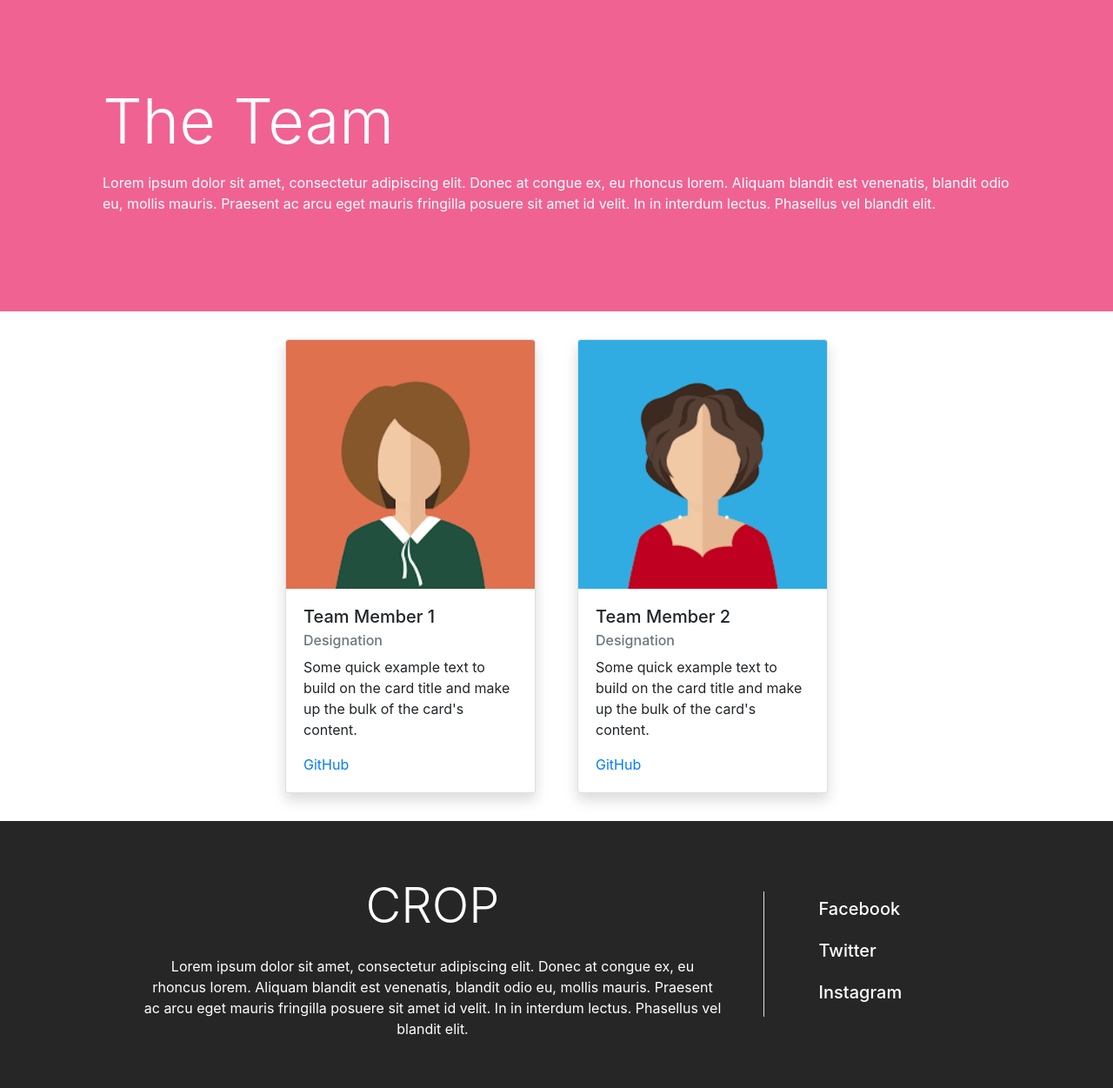
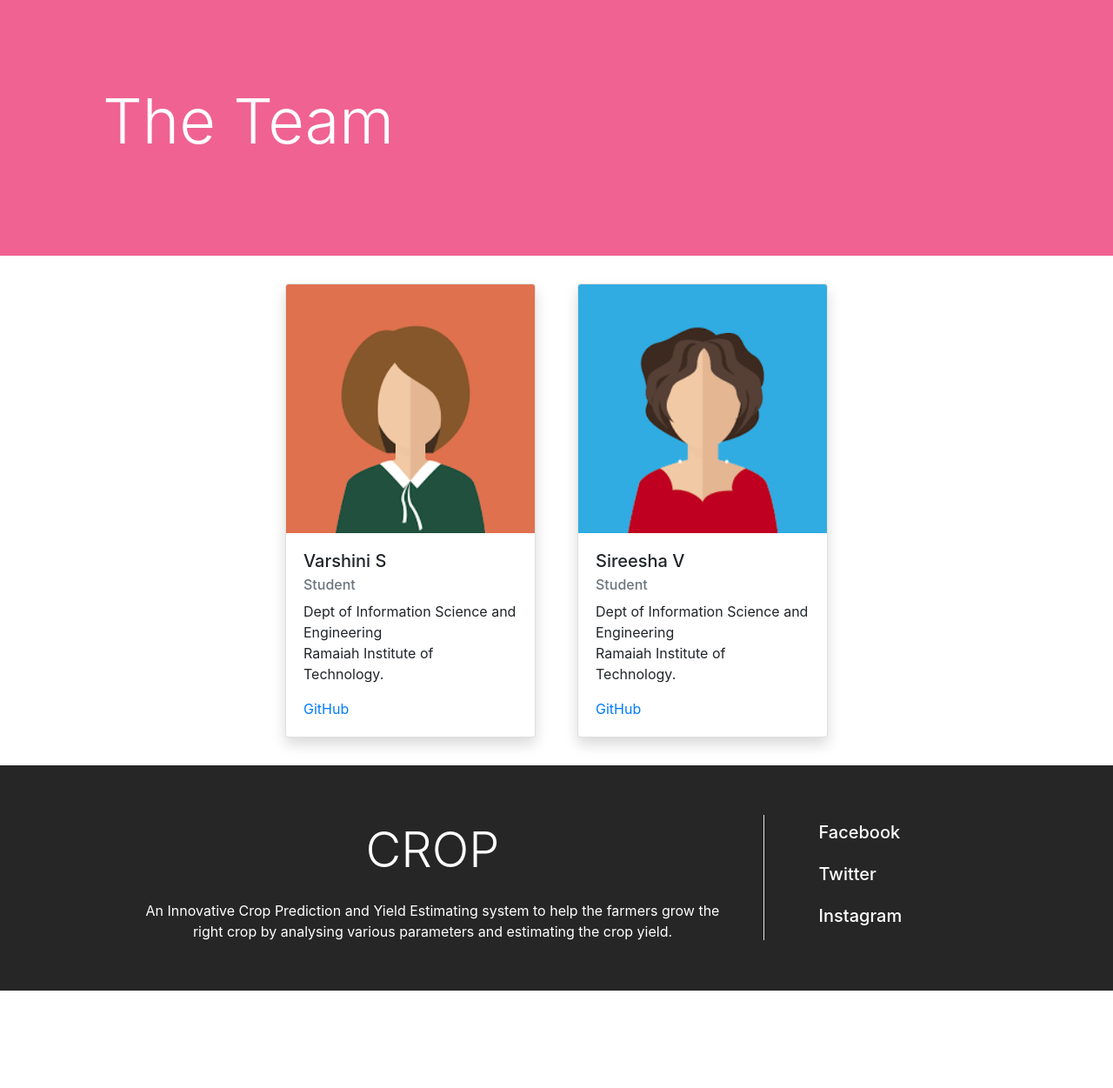
Before and after one commit to Name-Siddhartha/CropPrediction, a Flask app: page /about in a window 1280 px wide. Shown: the part 56-1307 px from the top of the page at 87% size. After the commit the page ends 1195 px from the top, so only its background shows below. Run offline with Flask 2, Linux system fonts and the light colour scheme; some libraries are stand-ins or nearby versions.

Commit message:
Changes in team.html

```diff
--- a/app.py
+++ b/app.py
@@ -33,6 +33,7 @@ def index():
 @app.route('/predict', methods=['GET', 'POST'])
 def predict():
     prediction = None
+    yield2=None
     if request.method == 'POST':
 
         disname = request.form['disname']
@@ -48,10 +49,21 @@ def predict():
         data = [[float(disname), float(sea), float(are), float(
             temp), float(ph), float(rn), float(p), float(n), float(k)]]
 
-        lr = pickle.load(open('RandomForest.pkl', 'rb'))
-        prediction = lr.predict(data)[0]
+        crop_model = pickle.load(open('crop.pkl', 'rb'))
 
-    return render_template('crop.html', prediction=prediction, title="Crop Prediction")
+        prediction = crop_model.predict(data)[0]
+        prediction=0
+        harvest = 123
+        sow=12
+        year=1999
+        data = [[float(disname), float(sea), float(are), float(temp), float(
+            rn), float(sow), float(harvest), float(prediction), float(year)]]
+
+        yield_model = pickle.load(open('yield.pkl', 'rb'))
+
+
+        yield2=yield_model.predict(data)[0]
+    return render_template('crop.html',yield2=yield2, prediction=prediction, title="Crop Prediction")
 
 
 @app.route('/yield_predict', methods=['GET', 'POST'])
--- a/templates/footer.html
+++ b/templates/footer.html
@@ -6,7 +6,7 @@
             <div class="row justify-content-center">
                 <div class="col-8 my-3 px-5">
                     <h2 class="text-white text-center display-4 m-4">CROP</h2>
-                    <p class="text-white text-center">Lorem ipsum dolor sit amet, consectetur adipiscing elit. Donec at congue ex, eu rhoncus lorem. Aliquam blandit est venenatis, blandit odio eu, mollis mauris. Praesent ac arcu eget mauris fringilla posuere sit amet id velit. In in interdum lectus. Phasellus vel blandit elit.</small></p>
+                    <p class="text-white text-center">An Innovative Crop Prediction and Yield Estimating system to help the farmers grow the right crop by analysing various parameters and estimating the crop yield.</small></p>
                 </div>
                 <div class="col-3 border-left border-2 align-self-center">
                     <h5 class="text-white px-5 py-2 text-left">Facebook</h5>
--- a/templates/form_crop.html
+++ b/templates/form_crop.html
@@ -5,7 +5,7 @@
     <div class="container p-5 text-white">
         <h1 class="display-3">Crop Predictor</h1>
         <div class="my-3"></div>
-        <p>Lorem ipsum dolor sit amet, consectetur adipiscing elit. Donec at congue ex, eu rhoncus lorem. Aliquam blandit est venenatis, blandit odio eu, mollis mauris. Praesent ac arcu eget mauris fringilla posuere sit amet id velit. In in interdum lectus. Phasellus vel blandit elit.</p>
+        <p>Crop Prediction Methodology is used to predict the suitable crop for a region by considering various parameters of soil(such as PH, Nitrogen, Phosphorous, Potassium), and also parameters related to atmosphere(such as temperature, rainfall etc).</p>
     </div>
 </div>
 
@@ -14,6 +14,7 @@
     <div class="container px-5 py-3">
         <h4 class="text-center text-dark">Result!</h4>
         <h4 class="text-dark text-center">Perfect choice : {{prediction}}</h2>
+        <h4 class="text-dark text-center">Estimated yield : {{yield2}}</h2>
     </div>
 </div>
 {% endif %}
--- a/templates/form_yield.html
+++ b/templates/form_yield.html
@@ -6,7 +6,8 @@
     <div class="container p-5 text-white">
         <h1 class="display-3">Yield Estimator</h1>
         <div class="my-3"></div>
-        <p>Lorem ipsum dolor sit amet, consectetur adipiscing elit. Donec at congue ex, eu rhoncus lorem. Aliquam blandit est venenatis, blandit odio eu, mollis mauris. Praesent ac arcu eget mauris fringilla posuere sit amet id velit. In in interdum lectus. Phasellus vel blandit elit.</p>
+        <p>Yield Estimator assists the farmers by estimating the yield of their crop by considering various environmental parameters, before cultivating onto the agricultural field and thus
+            help them to make the appropriate decisions.</p>
     </div>
 </div>
 
--- a/templates/team.html
+++ b/templates/team.html
@@ -4,7 +4,7 @@
     <div class="container p-5 text-white">
         <h1 class="display-3">The Team</h1>
         <div class="my-3"></div>
-        <p>Lorem ipsum dolor sit amet, consectetur adipiscing elit. Donec at congue ex, eu rhoncus lorem. Aliquam blandit est venenatis, blandit odio eu, mollis mauris. Praesent ac arcu eget mauris fringilla posuere sit amet id velit. In in interdum lectus. Phasellus vel blandit elit.</p>
+        <p></p>
     </div>
 </div>
 
@@ -15,9 +15,9 @@
             <div class="card m-4 shadow rounded" style="width: 18rem;">
                 <img class="card-img-top" src="{{url_for('static', filename='/img/avatar1.png')}}" alt="Card image cap">
                 <div class="card-body">
-                    <h5 class="card-title">Team Member 1</h5>
-                    <h6 class="card-subtitle mb-2 text-muted">Designation</h6>
-                    <p class="card-text">Some quick example text to build on the card title and make up the bulk of the card's content.</p>
+                    <h5 class="card-title">Varshini S</h5>
+                    <h6 class="card-subtitle mb-2 text-muted">Student</h6>
+                    <p class="card-text">Dept of Information Science and Engineering<br>Ramaiah Institute of Technology.</p>
                     <a href="https://github.com/varshini-s" class="card-link">GitHub</a>
                 </div>
             </div>
@@ -25,10 +25,10 @@
             <div class="card m-4 shadow rounded" style="width: 18rem;">
                 <img class="card-img-top" src="{{url_for('static', filename='/img/avatar2.png')}}" alt="Card image cap">
                 <div class="card-body">
-                    <h5 class="card-title">Team Member 2</h5>
-                    <h6 class="card-subtitle mb-2 text-muted">Designation</h6>
-                    <p class="card-text">Some quick example text to build on the card title and make up the bulk of the card's content.</p>
-                    <a href="#" class="card-link">GitHub</a>
+                    <h5 class="card-title">Sireesha V</h5>
+                    <h6 class="card-subtitle mb-2 text-muted">Student</h6>
+                    <p class="card-text">Dept of Information Science and Engineering<br>Ramaiah Institute of Technology.</p>
+                    <a href="https://github.com/Sireeshav99" class="card-link">GitHub</a>
                 </div>
             </div>
 
```
Also changed, not shown: crop_predi.py (+11 -9 lines), templates/intro.html (+7 -17 lines), 1 other file.
